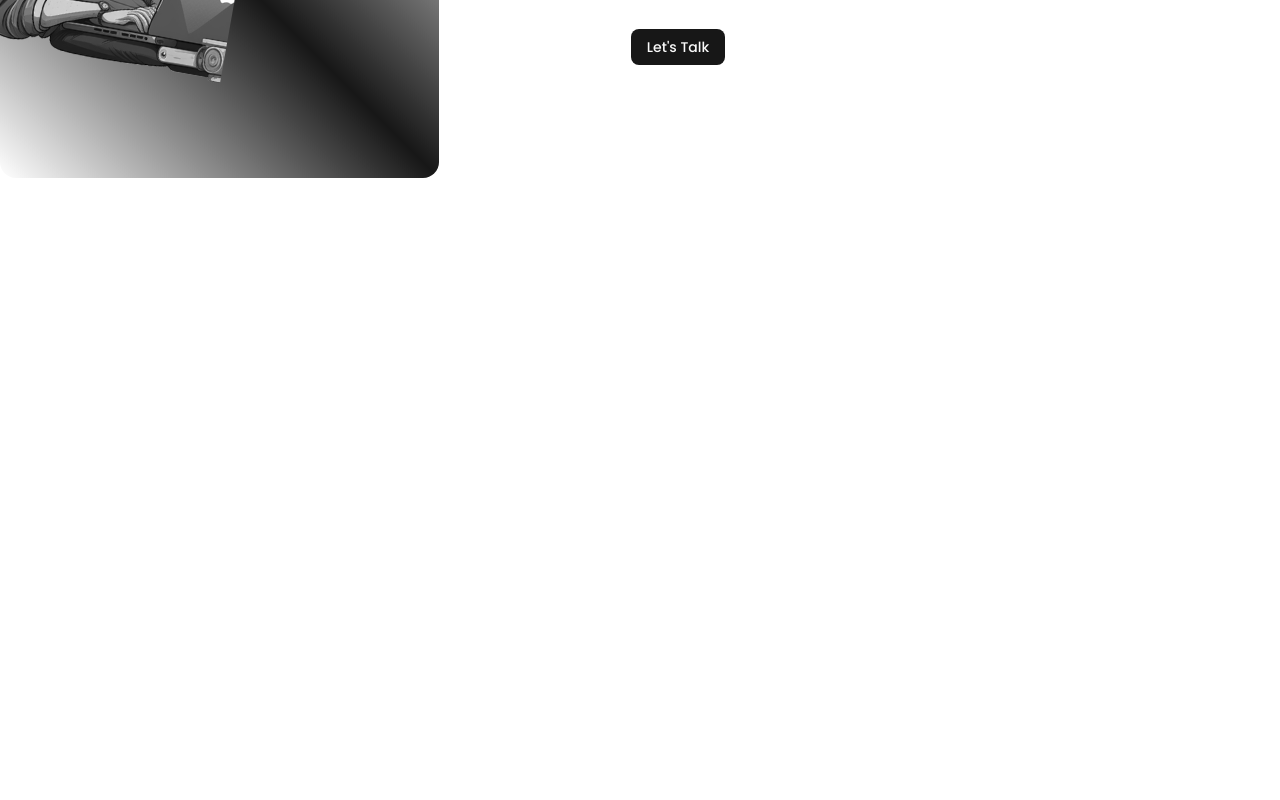
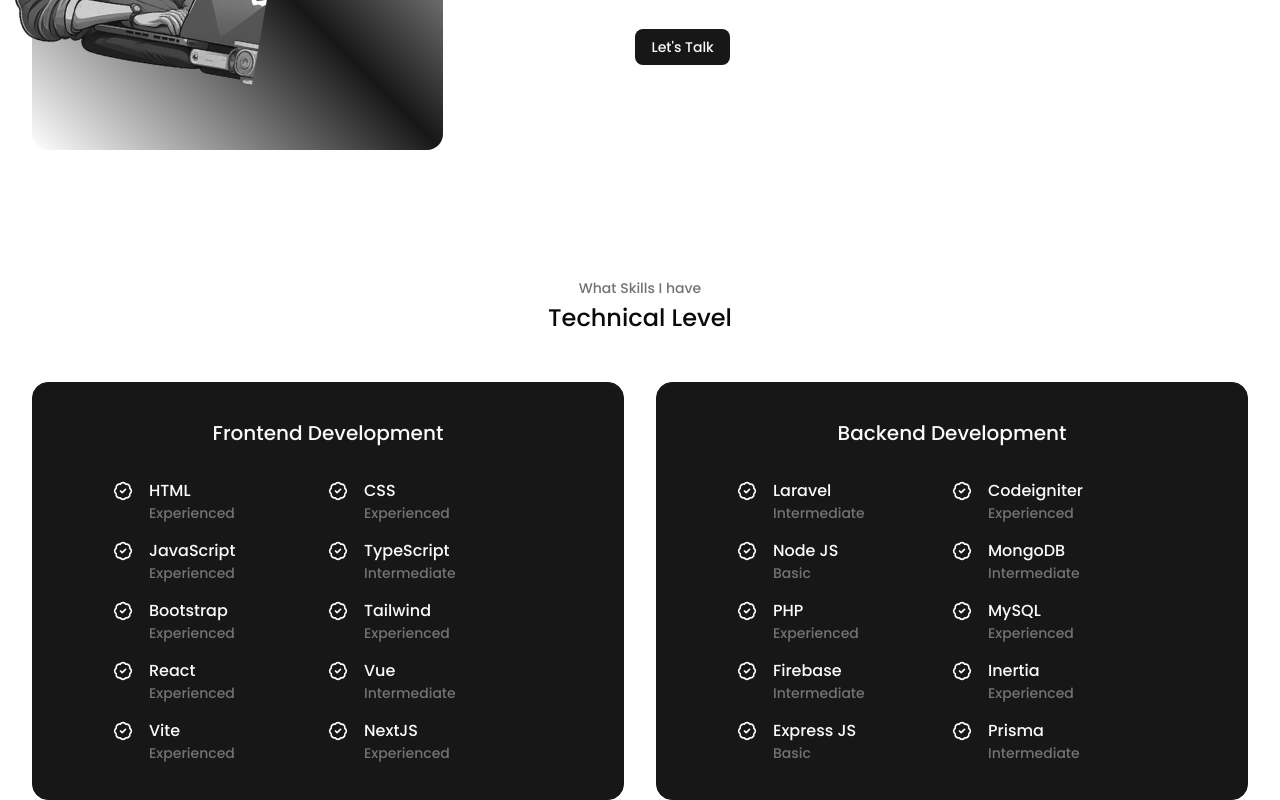
Before and after one commit to satyaprakash-yadav/satyaprakash-portfolio, a Next.js app: page / in a window 1280 px wide. Shown: the part 1393-2193 px from the top of the page. Before the commit the page ends 1571 px from the top, so only its background shows below. Built offline with nearby package versions, Linux system fonts and the light colour scheme.

Commit message:
feat: Create experience section Added

```diff
--- a/src/app/page.tsx
+++ b/src/app/page.tsx
@@ -1,15 +1,17 @@
 import { About } from "@/components/landing/about";
+import { Experience } from "@/components/landing/experience";
 import { Header } from "@/components/landing/header";
 import { ModeToggle } from "@/components/mode-toggle";
 
 export default function Home() {
   return (
-    <main className="container mx-auto relative">
+    <main className="container px-4 md:px-8 mx-auto relative">
       <div className="absolute top-5 right-5">
         <ModeToggle />
       </div>
       <Header />
       <About />
+      <Experience />
     </main>
   );
 }
--- /dev/null
+++ b/src/components/landing/experience.tsx
@@ -0,0 +1,144 @@
+"use client";
+
+import { BadgeCheck } from "lucide-react";
+
+const data_frontend = [
+  {
+    skill: "HTML",
+    level: "Experienced",
+  },
+  {
+    skill: "CSS",
+    level: "Experienced",
+  },
+  {
+    skill: "JavaScript",
+    level: "Experienced",
+  },
+  {
+    skill: "TypeScript",
+    level: "Intermediate",
+  },
+  {
+    skill: "Bootstrap",
+    level: "Experienced",
+  },
+  {
+    skill: "Tailwind",
+    level: "Experienced",
+  },
+  {
+    skill: "React",
+    level: "Experienced",
+  },
+  {
+    skill: "Vue",
+    level: "Intermediate",
+  },
+  {
+    skill: "Vite",
+    level: "Experienced",
+  },
+  {
+    skill: "NextJS",
+    level: "Experienced",
+  },
+];
+
+const data_backend = [
+  {
+    skill: "Laravel",
+    level: "Intermediate",
+  },
+  {
+    skill: "Codeigniter",
+    level: "Experienced",
+  },
+  {
+    skill: "Node JS",
+    level: "Basic",
+  },
+  {
+    skill: "MongoDB",
+    level: "Intermediate",
+  },
+  {
+    skill: "PHP",
+    level: "Experienced",
+  },
+  {
+    skill: "MySQL",
+    level: "Experienced",
+  },
+  {
+    skill: "Firebase",
+    level: "Intermediate",
+  },
+  {
+    skill: "Inertia",
+    level: "Experienced",
+  },
+  {
+    skill: "Express JS",
+    level: "Basic",
+  },
+  {
+    skill: "Prisma",
+    level: "Intermediate",
+  },
+];
+
+export const Experience = () => {
+  return (
+    <section id="experience" className="mt-32">
+      <h1 className="text-center text-sm text-muted-foreground">
+        What Skills I have
+      </h1>
+      <h2 className="text-center text-2xl pt-1">Technical Level</h2>
+      <div className="grid lg:grid-cols-2 gap-8 pt-12">
+        <div className="w-full rounded-2xl flex flex-col items-center bg-primary group hover:bg-primary-foreground border border-primary py-9 px-6 md:py-9 md:px-20">
+          <h3 className="text-lg md:text-xl text-primary-foreground group-hover:text-primary pb-8">
+            Frontend Development
+          </h3>
+          <div className="w-full grid grid-cols-2 gap-y-4">
+            {data_frontend.map(({ skill, level }, index) => (
+              <article
+                key={index}
+                className="flex gap-4 text-primary-foreground group-hover:text-primary"
+              >
+                <BadgeCheck className="size-5 mt-[2px]" />
+                <div className="flex flex-col">
+                  <h4 className="text-sm md:text-base">{skill}</h4>
+                  <small className="text-xs md:text-sm text-muted-foreground">
+                    {level}
+                  </small>
+                </div>
+              </article>
+            ))}
+          </div>
+        </div>
+        <div className="w-full rounded-2xl flex flex-col items-center bg-primary group hover:bg-primary-foreground border border-primary py-9 px-6 md:py-9 md:px-20">
+          <h3 className="text-lg md:text-xl text-primary-foreground group-hover:text-primary pb-8">
+            Backend Development
+          </h3>
+          <div className="w-full grid grid-cols-2 gap-y-4">
+            {data_backend.map(({ skill, level }, index) => (
+              <article
+                key={index}
+                className="flex gap-4 text-primary-foreground group-hover:text-primary"
+              >
+                <BadgeCheck className="size-5 mt-[2px]" />
+                <div className="flex flex-col">
+                  <h4 className="text-sm md:text-base">{skill}</h4>
+                  <small className="text-xs md:text-sm text-muted-foreground">
+                    {level}
+                  </small>
+                </div>
+              </article>
+            ))}
+          </div>
+        </div>
+      </div>
+    </section>
+  );
+};
```
